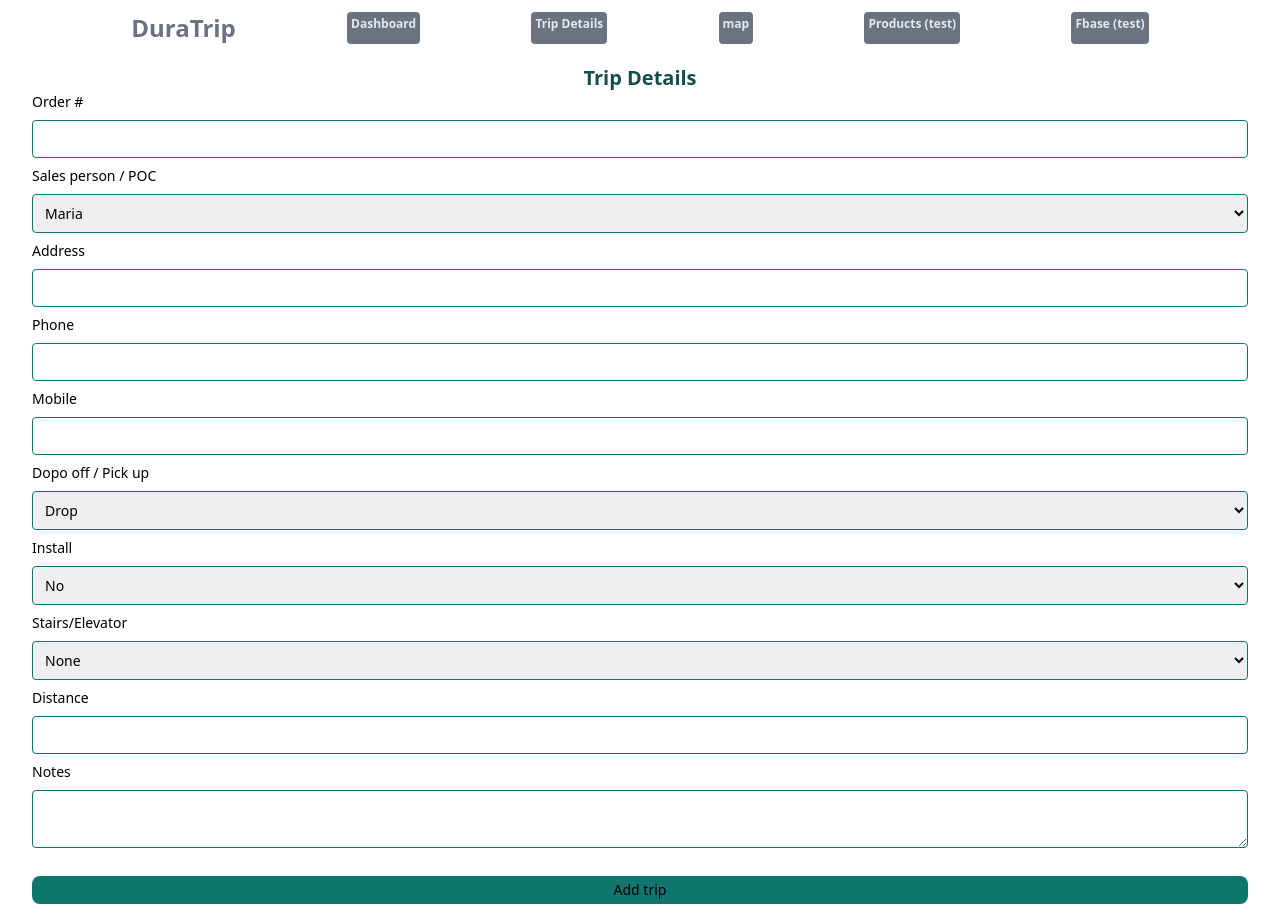
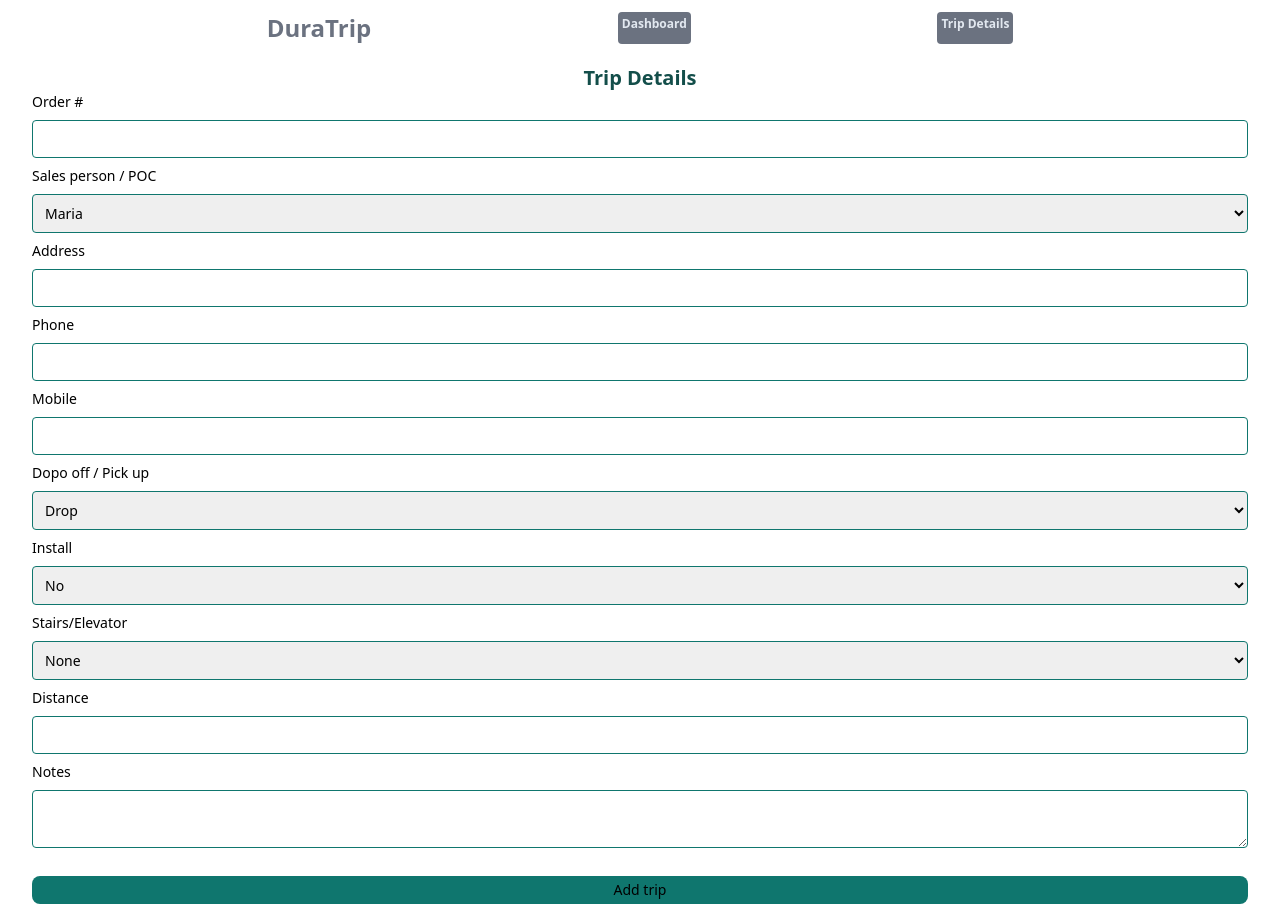
Before and after one commit to DomzCox/Duratrip, a React (Vite) app: page /trip in a window 1280 px wide. Built offline with nearby package versions, Linux system fonts and the light colour scheme.

Commit message:
Got the dependency bug out of the code and is not working on netlify. The react-google-map is the one that was giving the error

```diff
--- a/src/Nav.jsx
+++ b/src/Nav.jsx
@@ -13,9 +13,9 @@
         <h1 className="font-extrabold text-gray-500 text-2xl">DuraTrip</h1>
             <Link className="nav-buttons" to="/">Dashboard</Link>
             <Link className="nav-buttons" to="/trip">Trip Details</Link>
-            <Link className="nav-buttons" to="/map">map</Link>
+           {/*  <Link className="nav-buttons" to="/map">map</Link>
             <Link className="nav-buttons" to="/prod">Products (test)</Link>
-            <Link className="nav-buttons" to="/fbase">Fbase (test)</Link>
+            <Link className="nav-buttons" to="/fbase">Fbase (test)</Link> */}
         </div>
     </div>
     <Outlet />
```
